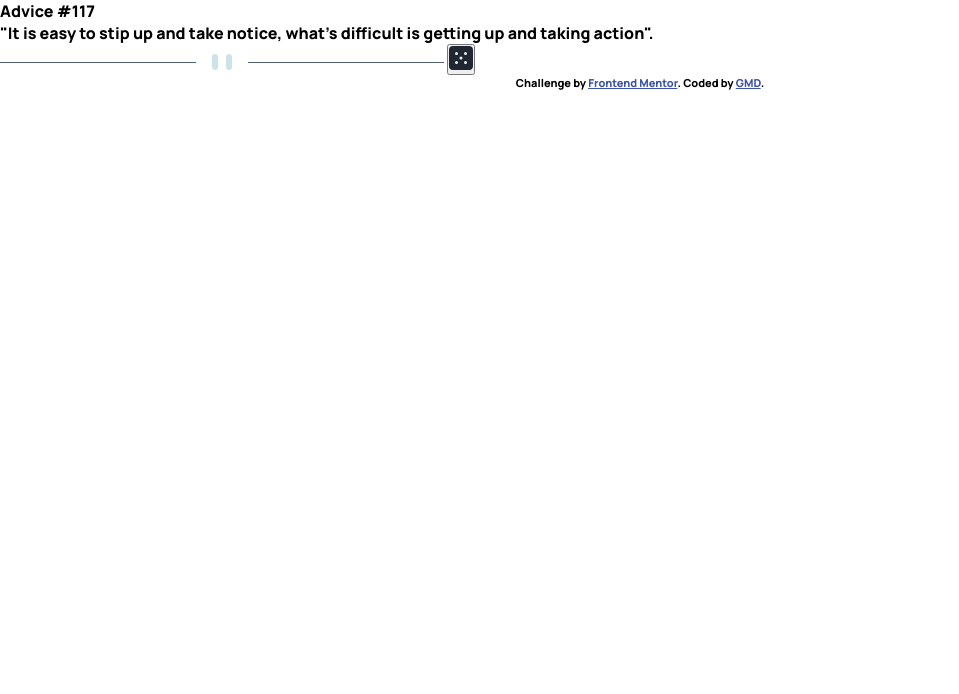
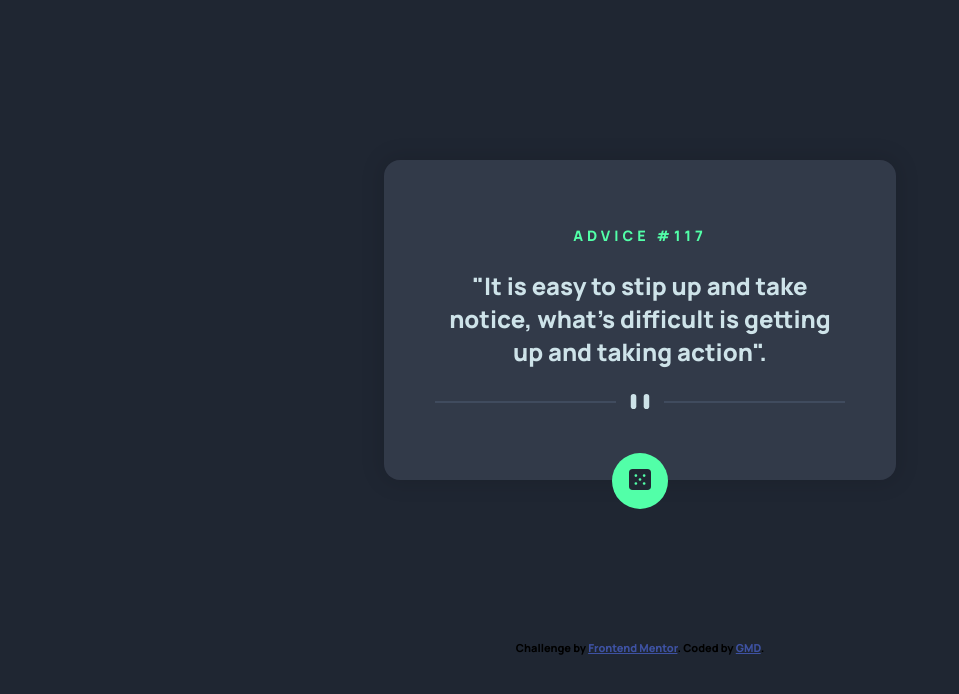
Before and after one commit to guiyee89/Advice-Generator-App, a plain HTML site: page index.html in a window 1280 px wide. Shown: the whole page, without its empty margins (0-959 px from the left). Drawn offline with Linux system fonts and the light colour scheme.

Commit message:
html css done -  starting js

```diff
--- a/css/style.css
+++ b/css/style.css
@@ -19,8 +19,68 @@
 
 body{
     font-family: 'Manrope', sans-serif;
+    background-color: var(--dark-blue);
+    height: 100vh;
 }
 
 .box{
+    margin: 10rem auto;
+    width: clamp(20rem, 50vw, 32rem);
+    height: 20rem;
+    background-color: var(--dark-grayish-blue);
+    border-radius: 1rem;
+    position: relative;
+    box-shadow: 0px 0px 20px 5px rgba(0, 0, 0, 0.1)
+}
 
+.wrapper{
+    width: clamp(12rem, 80%, 28rem);
+    height: 100%;
+    display: flex;
+    flex-direction: column;
+    align-items: center;
+    justify-content: center;
+    margin: 0 auto;
+    /* position: absolute; */
 }
+
+.advice{
+    font-size: clamp(1.2rem, 2.1vw, 1.5rem);
+    margin: 1.5rem 0;
+    text-align: center;
+    color: var(--light-cyan);
+}
+.advice-title{
+    letter-spacing: 4px;
+    color: var(--light-green);
+    font-size: .9rem;
+}
+
+.divider{
+    width: clamp(12rem, 100%, 28rem);
+    margin: 0 auto;
+}
+
+button{
+    width: clamp(2.5rem, 10vw, 3.5rem);
+    height: clamp(2.5rem, 10vw, 3.5rem);
+    border-radius: 50%;
+    background: var(--light-green);
+    border: none;
+    position: absolute;
+    bottom: -1.8rem;
+}
+button:hover{
+    box-shadow: 0px 0px 15px 5px hsl(150, 100%, 66%);
+    cursor: pointer;
+}
+.icon{
+    width: 1.33rem;
+}
+
+@media (max-width: 500px) {
+    button {
+      width: calc(5vw + 14%);
+      height: calc(5vw + 14%);
+    }
+}
--- a/index.html
+++ b/index.html
@@ -18,15 +18,15 @@
   <main>
     <div class="box">
       <div class="wrapper">
-        <p>Advice #117</p>
-        <p>"It is easy to stip up and take notice, what's difficult is getting up and taking action".</p>
+        <p class="advice-title">ADVICE #117</p>
+        <p class="advice">"It is easy to stip up and take notice, what's difficult is getting up and taking action".</p>
         <picture>
-          <source media="(max-width: 768px)" srcset="./images/pattern-divider-mobile.svg">
+          <source media="(max-width: 868px)" srcset="./images/pattern-divider-mobile.svg">
           <source media="(min-width: 769px)" srcset="./images/pattern-divider-desktop.svg">
-          <img src="./images/pattern-divider-mobile.svg" alt="">
+          <img class="divider" src="./images/pattern-divider-mobile.svg" alt="">
         </picture>
-        <button>
-          <img src="./images/icon-dice.svg" alt="Dice">
+        <button id="button">
+          <img class="icon" src="./images/icon-dice.svg" alt="Dice">
         </button>
       </div>
     </div>
@@ -37,5 +37,7 @@
     Challenge by <a href="https://www.frontendmentor.io?ref=challenge" target="_blank">Frontend Mentor</a>.
     Coded by <a href="#">GMD</a>.
   </div>
+
+  <script src="./js/main.js"></script>
 </body>
 </html>
--- a/js/main.js
+++ b/js/main.js
@@ -0,0 +1,11 @@
+const button = document.querySelector("#button")
+const advice = document.querySelector(".advice")
+const adviceTitle = document.querySelector(".advice-title")
+
+function getAdvice (){
+    fetch('https://api.adviceslip.com/advice')
+        .then(response => response.json())
+        .then(data =>  {advice.textContent = data.slip.advice})
+        .catch(error => console.error(error));
+}
+button.addEventListener('click', getAdvice);
```
